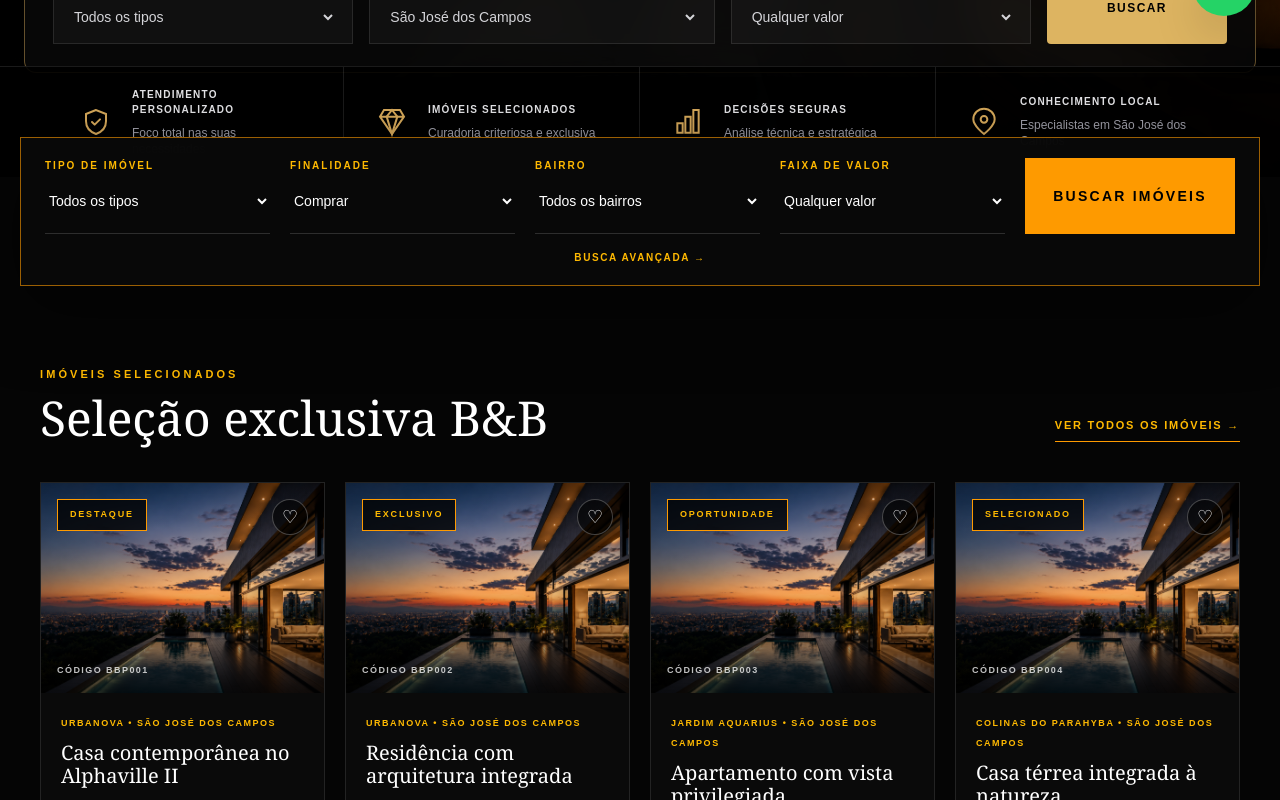
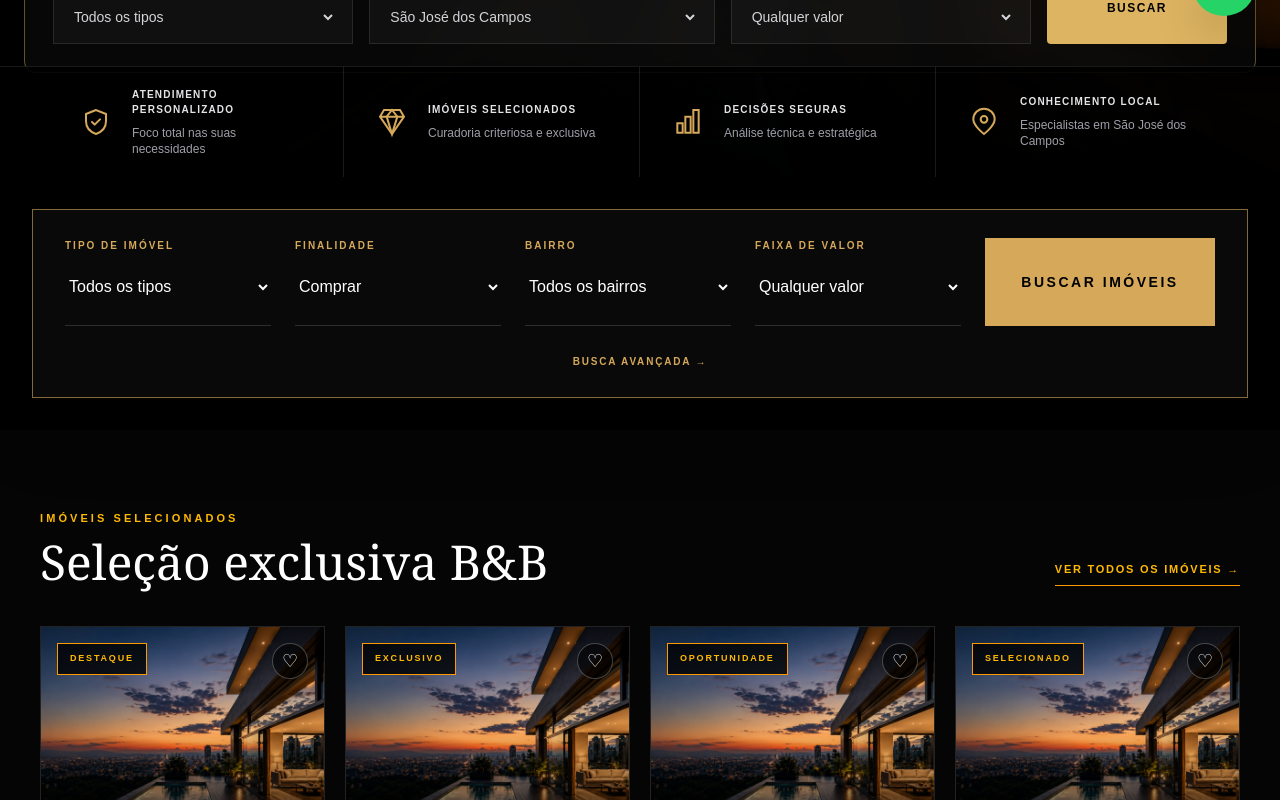
Before and after one commit to altamirbonilhajunior2-prog/bbconsultoriaimobiliaria-premium, a Next.js app: page / in a window 1280 px wide. Shown: the part 760-1560 px from the top of the page. Built offline with nearby package versions, Linux system fonts and the light colour scheme.

Commit message:
Ajusta layout da busca, rodapé e página Comprar

```diff
--- a/app/components/Footer.tsx
+++ b/app/components/Footer.tsx
@@ -6,8 +6,9 @@ const navigation = [
   { label: "Alugar", href: "/alugar" },
   { label: "Lançamentos", href: "/lancamentos" },
   { label: "Bairros", href: "/bairros" },
-  { label: "Consultoria", href: "/consultoria" },
+  { label: "Nossa metodologia", href: "/consultoria" },
   { label: "Sobre", href: "/quem-somos" },
+  { label: "Contato", href: "/contato" },
 ];
 
 const neighborhoods = [
@@ -20,20 +21,20 @@ const neighborhoods = [
 
 export default function Footer() {
   return (
-    <footer className="border-t border-amber-500/30 bg-black text-white">
-      <div className="mx-auto grid max-w-[1720px] gap-12 px-6 py-16 md:grid-cols-2 lg:px-10 xl:grid-cols-[1.2fr_0.7fr_0.9fr_1fr] xl:px-12">
+    <footer className="border-t border-[#D5A85A]/30 bg-black text-white">
+      <div className="mx-auto grid max-w-[1720px] gap-12 px-6 py-16 md:grid-cols-2 lg:px-10 xl:grid-cols-[1.25fr_0.7fr_0.9fr_1fr] xl:px-12">
         <div>
           <Link
             href="/"
             aria-label="B&B Consultoria Imobiliária"
-            className="relative block h-[180px] w-[310px] max-w-full"
+            className="relative block h-[190px] w-[340px] max-w-full overflow-hidden"
           >
             <Image
               src="/logo-bb.png"
               alt="B&B Consultoria Imobiliária"
               fill
-              sizes="310px"
-              className="object-contain object-left"
+              sizes="340px"
+              className="scale-[1.28] object-contain object-center"
             />
           </Link>
 
@@ -42,13 +43,13 @@ export default function Footer() {
             decisões imobiliárias mais seguras em São José dos Campos.
           </p>
 
-          <p className="mt-5 font-serif text-xl text-amber-400">
+          <p className="mt-5 max-w-md font-serif text-xl leading-8 text-[#D5A85A]">
             Mais que imóveis. Estratégia para grandes decisões.
           </p>
         </div>
 
         <div>
-          <h2 className="text-xs font-bold uppercase tracking-[0.18em] text-amber-400">
+          <h2 className="text-xs font-bold uppercase tracking-[0.18em] text-[#D5A85A]">
             Navegação
           </h2>
 
@@ -57,7 +58,7 @@ export default function Footer() {
               <Link
                 key={item.href}
                 href={item.href}
-                className="transition hover:text-white"
+                className="w-fit transition-colors duration-300 hover:text-white"
               >
                 {item.label}
               </Link>
@@ -66,7 +67,7 @@ export default function Footer() {
         </div>
 
         <div>
-          <h2 className="text-xs font-bold uppercase tracking-[0.18em] text-amber-400">
+          <h2 className="text-xs font-bold uppercase tracking-[0.18em] text-[#D5A85A]">
             Regiões de atuação
           </h2>
 
@@ -78,7 +79,7 @@ export default function Footer() {
         </div>
 
         <div>
-          <h2 className="text-xs font-bold uppercase tracking-[0.18em] text-amber-400">
+          <h2 className="text-xs font-bold uppercase tracking-[0.18em] text-[#D5A85A]">
             Atendimento
           </h2>
 
@@ -93,7 +94,7 @@ export default function Footer() {
             href="https://wa.me/5512978140636?text=Olá,%20gostaria%20de%20falar%20com%20a%20B%26B%20Consultoria%20Imobiliária."
             target="_blank"
             rel="noreferrer"
-            className="mt-7 inline-flex min-h-13 w-full items-center justify-center bg-amber-500 px-6 text-xs font-bold uppercase tracking-[0.16em] text-black transition hover:bg-amber-400"
+            className="mt-7 inline-flex min-h-13 w-full items-center justify-center bg-[#D5A85A] px-6 text-xs font-bold uppercase tracking-[0.16em] text-black transition-colors duration-300 hover:bg-[#E5BC6B]"
           >
             Falar no WhatsApp
           </a>
@@ -103,8 +104,8 @@ export default function Footer() {
       <div className="border-t border-white/10">
         <div className="mx-auto flex max-w-[1720px] flex-col gap-3 px-6 py-5 text-xs text-zinc-600 md:flex-row md:items-center md:justify-between lg:px-10 xl:px-12">
           <p>
-            © {new Date().getFullYear()} B&B Consultoria Imobiliária. Todos os
-            direitos reservados.
+            © {new Date().getFullYear()} B&amp;B Consultoria Imobiliária. Todos
+            os direitos reservados.
           </p>
 
           <p>Construindo valor. Realizando sonhos.</p>
--- a/app/components/SearchPanel.tsx
+++ b/app/components/SearchPanel.tsx
@@ -1,14 +1,14 @@
 export default function SearchPanel() {
   return (
-    <section className="relative z-30 mx-auto -mt-10 w-[calc(100%-40px)] max-w-[1540px]">
-      <div className="border border-amber-500/60 bg-[#090909]/95 px-5 py-5 shadow-[0_24px_70px_rgba(0,0,0,0.5)] backdrop-blur-md sm:px-6">
-        <div className="grid gap-5 lg:grid-cols-[1fr_1fr_1fr_1fr_210px]">
-          <label className="flex flex-col gap-2 border-b border-white/15 pb-3">
-            <span className="text-[10px] font-bold uppercase tracking-[0.2em] text-amber-400">
+    <section className="relative z-20 w-full bg-black px-4 py-8 sm:px-6 lg:px-8">
+      <div className="mx-auto w-full max-w-[1720px] border border-[#D5A85A]/60 bg-[#090909] px-6 py-7 shadow-[0_24px_70px_rgba(0,0,0,0.45)] lg:px-8">
+        <div className="grid gap-6 md:grid-cols-2 xl:grid-cols-[1fr_1fr_1fr_1fr_230px]">
+          <label className="flex min-w-0 flex-col gap-3 border-b border-white/15 pb-4">
+            <span className="text-[10px] font-bold uppercase tracking-[0.2em] text-[#D5A85A]">
               Tipo de imóvel
             </span>
 
-            <select className="h-10 bg-transparent text-sm text-white outline-none">
+            <select className="h-11 w-full min-w-0 bg-transparent text-base text-white outline-none">
               <option className="bg-zinc-900">Todos os tipos</option>
               <option className="bg-zinc-900">Casa</option>
               <option className="bg-zinc-900">Apartamento</option>
@@ -17,24 +17,24 @@ export default function SearchPanel() {
             </select>
           </label>
 
-          <label className="flex flex-col gap-2 border-b border-white/15 pb-3">
-            <span className="text-[10px] font-bold uppercase tracking-[0.2em] text-amber-400">
+          <label className="flex min-w-0 flex-col gap-3 border-b border-white/15 pb-4">
+            <span className="text-[10px] font-bold uppercase tracking-[0.2em] text-[#D5A85A]">
               Finalidade
             </span>
 
-            <select className="h-10 bg-transparent text-sm text-white outline-none">
+            <select className="h-11 w-full min-w-0 bg-transparent text-base text-white outline-none">
               <option className="bg-zinc-900">Comprar</option>
               <option className="bg-zinc-900">Alugar</option>
               <option className="bg-zinc-900">Lançamentos</option>
             </select>
           </label>
 
-          <label className="flex flex-col gap-2 border-b border-white/15 pb-3">
-            <span className="text-[10px] font-bold uppercase tracking-[0.2em] text-amber-400">
+          <label className="flex min-w-0 flex-col gap-3 border-b border-white/15 pb-4">
+            <span className="text-[10px] font-bold uppercase tracking-[0.2em] text-[#D5A85A]">
               Bairro
             </span>
 
-            <select className="h-10 bg-transparent text-sm text-white outline-none">
+            <select className="h-11 w-full min-w-0 bg-transparent text-base text-white outline-none">
               <option className="bg-zinc-900">Todos os bairros</option>
               <option className="bg-zinc-900">Urbanova</option>
               <option className="bg-zinc-900">Jardim Aquarius</option>
@@ -43,12 +43,12 @@ export default function SearchPanel() {
             </select>
           </label>
 
-          <label className="flex flex-col gap-2 border-b border-white/15 pb-3">
-            <span className="text-[10px] font-bold uppercase tracking-[0.2em] text-amber-400">
+          <label className="flex min-w-0 flex-col gap-3 border-b border-white/15 pb-4">
+            <span className="text-[10px] font-bold uppercase tracking-[0.2em] text-[#D5A85A]">
               Faixa de valor
             </span>
 
-            <select className="h-10 bg-transparent text-sm text-white outline-none">
+            <select className="h-11 w-full min-w-0 bg-transparent text-base text-white outline-none">
               <option className="bg-zinc-900">Qualquer valor</option>
               <option className="bg-zinc-900">Até R$ 1 milhão</option>
               <option className="bg-zinc-900">Até R$ 2 milhões</option>
@@ -59,16 +59,16 @@ export default function SearchPanel() {
 
           <button
             type="button"
-            className="min-h-14 bg-amber-500 px-6 text-sm font-bold uppercase tracking-[0.16em] text-black transition hover:bg-amber-400"
+            className="min-h-16 bg-[#D5A85A] px-7 text-sm font-bold uppercase tracking-[0.18em] text-black transition-colors duration-300 hover:bg-[#E5BC6B] xl:min-h-full"
           >
             Buscar imóveis
           </button>
         </div>
 
-        <div className="mt-4 flex justify-center">
+        <div className="mt-7 flex justify-center">
           <button
             type="button"
-            className="text-[10px] font-bold uppercase tracking-[0.16em] text-amber-400 transition hover:text-amber-300"
+            className="text-[10px] font-bold uppercase tracking-[0.18em] text-[#D5A85A] transition-colors duration-300 hover:text-[#E5BC6B]"
           >
             Busca avançada →
           </button>
--- a/app/comprar/page.tsx
+++ b/app/comprar/page.tsx
@@ -116,11 +116,11 @@ export default function ComprarPage() {
         <div className="flex flex-col gap-4 border-b border-white/10 pb-6 md:flex-row md:items-end md:justify-between">
           <div>
             <p className="text-[11px] font-bold uppercase tracking-[0.22em] text-amber-400">
-              Resultado da busca
+              Imóveis à venda
             </p>
 
             <h2 className="mt-3 font-serif text-4xl font-normal">
-              Imóveis disponíveis
+              Imóveis selecionados para venda
             </h2>
           </div>
 
```
